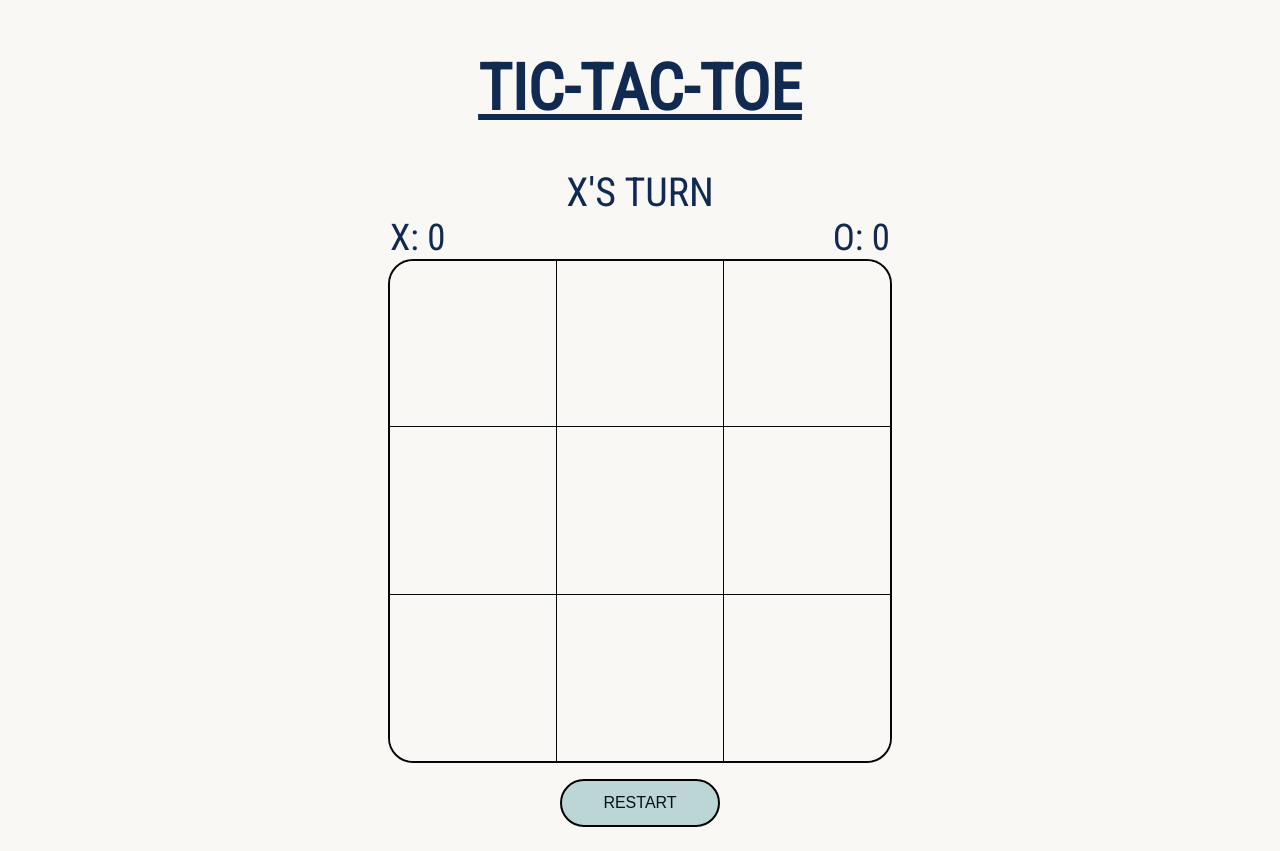
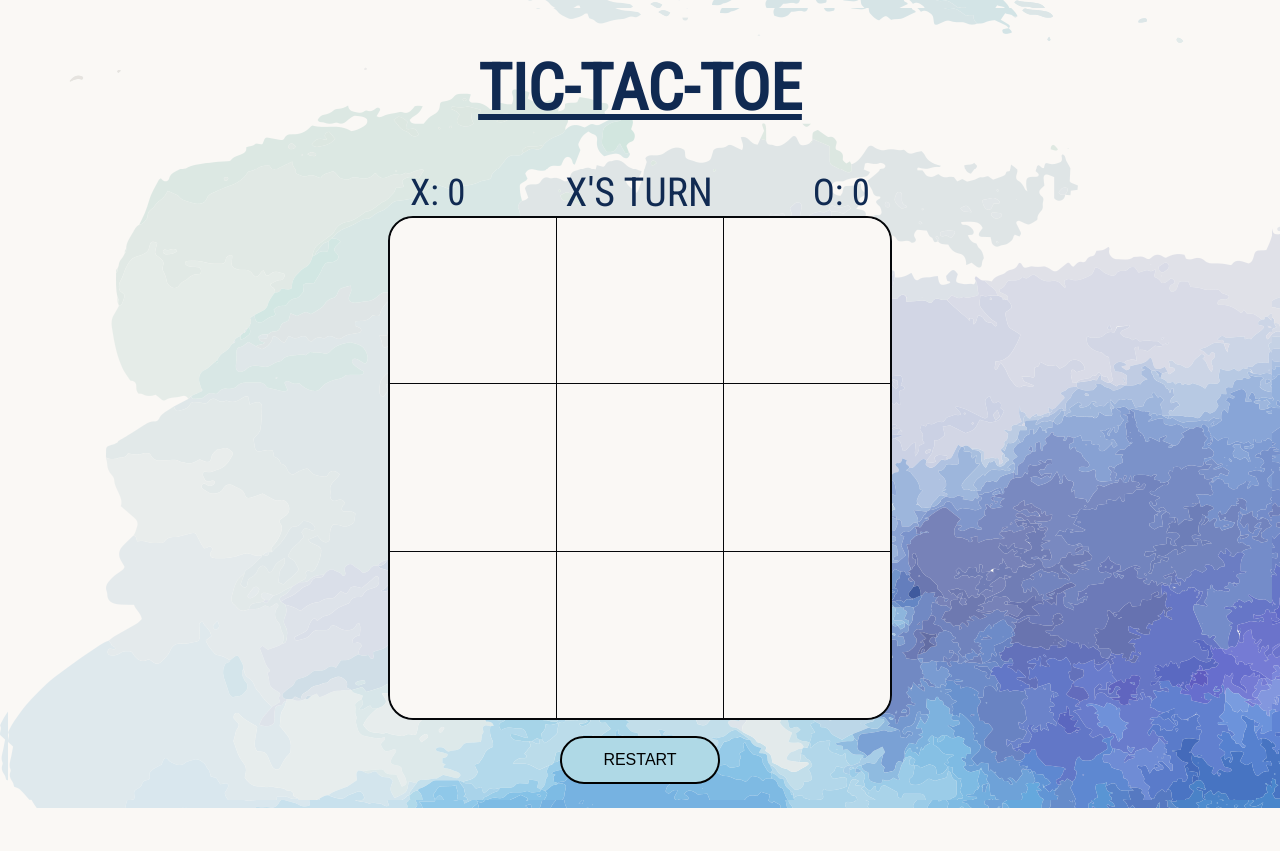
Before and after one commit to osman-yuksel/Fimple-React-Practicum-Case, a plain HTML site: page index.html in a window 1280 px wide. After the commit the page ends 808 px from the top, so only its background shows below. Drawn offline with Linux system fonts and the light colour scheme.

Commit message:
style changes & background image added.

```diff
--- a/index.html
+++ b/index.html
@@ -7,14 +7,15 @@
     <link rel="stylesheet" href="style.css">
     <script src="main.js" defer></script>
     <link rel="stylesheet" href="https://fonts.googleapis.com/css?family=Roboto+Condensed">
+    <link rel="icon" type="image/x-icon" href="favicon.png">
     <title>TIC-TAC-TOE</title>
 </head>
 <body>
     <div class="header-container"><h1>TIC-TAC-TOE</h1></div>
     <div class="game-container">
-        <div class="game-text">X'S TURN</div>
         <div class="score-container">
             <div class="x-win score">X: 0</div>
+            <div class="game-text">X'S TURN</div>
             <div class="o-win score">O: 0</div>
         </div>
         <div class="game-board">
--- a/style.css
+++ b/style.css
@@ -8,14 +8,14 @@
     --board-background-color: #faf8f5;
     --board-background-color-hover: #ffffff;
     --play-box-border-color: #05070A;
-    --play-box-background-color: #b9fce6;
+    --play-box-background-color: #d3eefd;
     --play-box-border-radius: 24px;
     --win-box-background: rgb(117, 248, 117);
-    --button-font-color: #070f1b;
-    --button-font-hover-color: #f7d93a;
-    --button-background-color: #bcd6d5;
-    --button-hover-background: #4d7379;
-    --button-active-background: #4c565e;
+    --button-font-color: #000000;
+    --button-font-hover-color: #eeff00;
+    --button-background-color: #afd9e6;
+    --button-hover-background: #1d2b3b;
+    --button-active-background: #3c607e;
     --button-border-color: #000000;
 
     --font: 'Roboto Condensed', serif;
@@ -24,6 +24,8 @@
 body{
     font-family: var(--font);
     background-color: var(--background-color);
+    background-image: url("background.png");
+    background-position: 0px 62px;
 }
 
 .header-container{
@@ -34,6 +36,8 @@ body{
     color: var(--header-font-color);
     font-size: min(6vw, 200%);
     text-decoration: underline;
+    background-image: url("background.png");
+    background-position: 0px 62px;
 }
 
 .game-container{
@@ -41,22 +45,24 @@ body{
     flex-direction: column;
     align-items: center;
     background-color: var(--game-container-color);
+    background-image: url("background.png");
+    background-position: 0px -100px;
 }
 
 .score-container{
     display: flex;
     flex-direction: row;
-    width: min(500px, 90vw);
+    width: min(460px, 80vw);
     justify-content: space-between;
 }
 
 .score-container .score{
     color: var(--global-font-color);
-    font-size: 2rem;
     position: relative;
     display: flex;
     flex-direction: row;
     font-size: min(2.3rem,6vw);
+    padding-top: 2px;
 }
 
 #restart-button{
```
Also changed, not shown: background.png (added), favicon.png (added).
